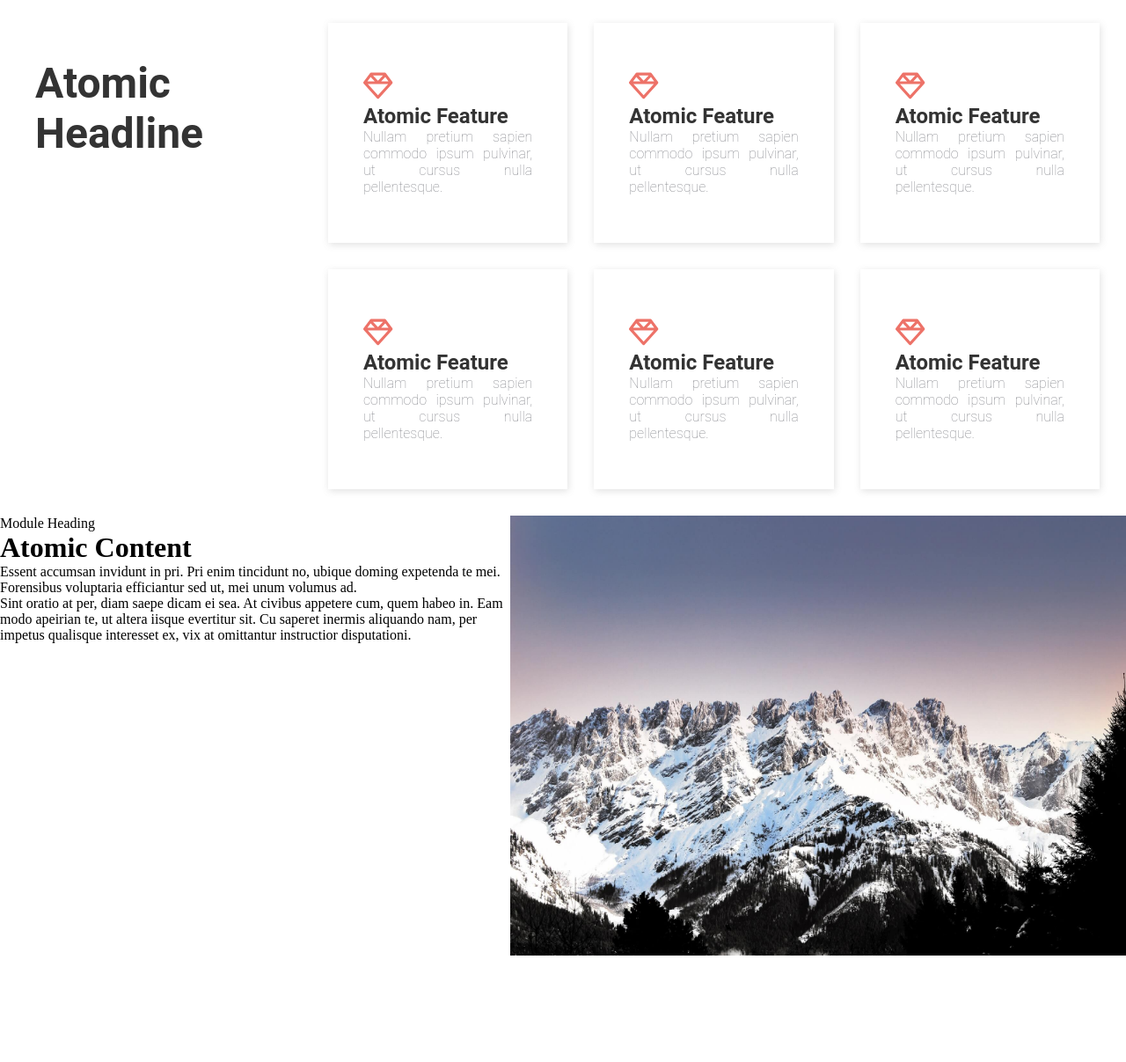
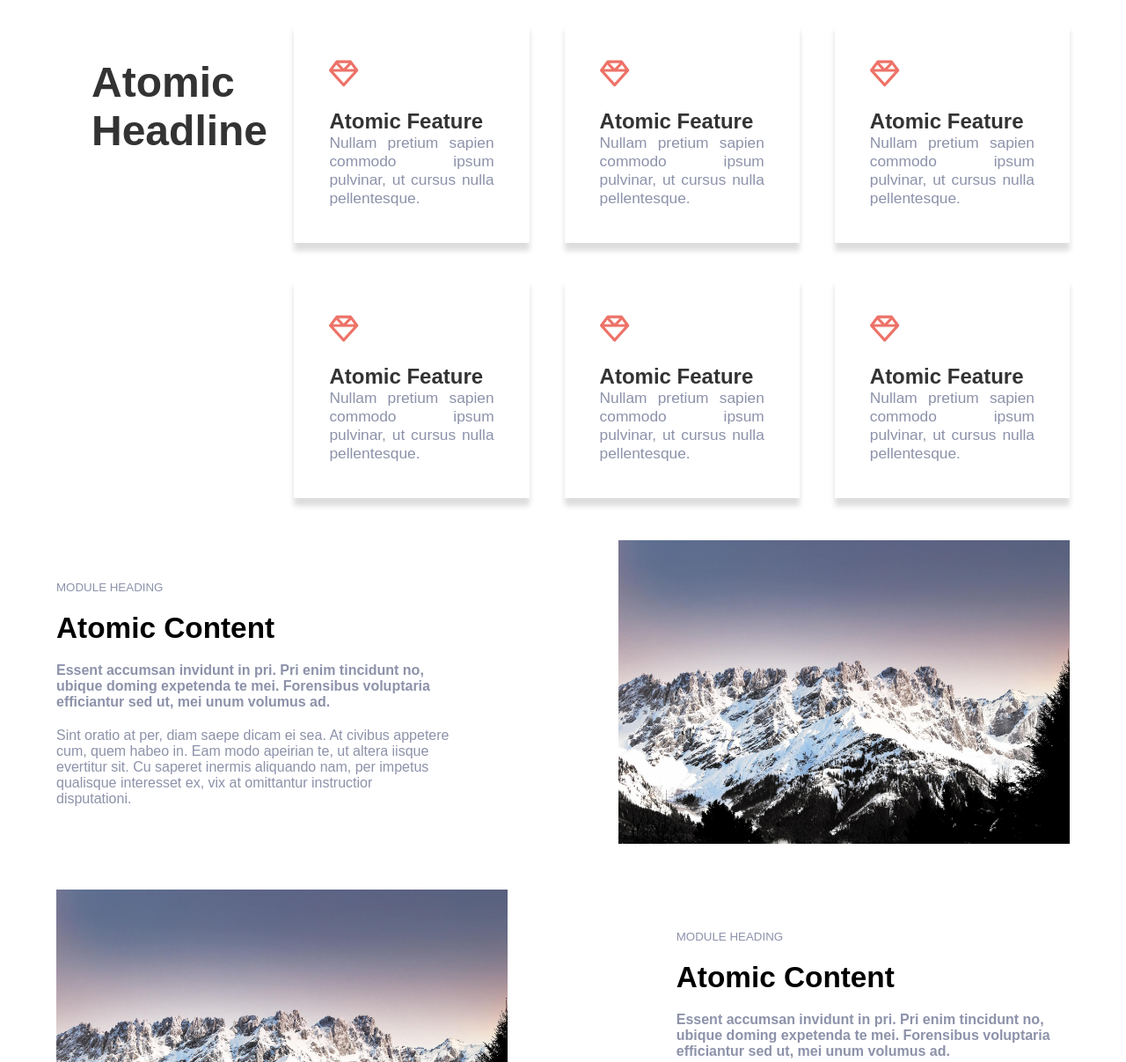
Before and after one commit to greeshmarp/atomic-template, a plain HTML site: page index.html in a window 1280 px wide. Shown: the part 1140-2347 px from the top of the page at 88% size. Before the commit the page ends 2230 px from the top, so only its background shows below. Drawn offline with Linux system fonts and the light colour scheme.

Commit message:
left and right card done

```diff
--- a/assets/css/style.css
+++ b/assets/css/style.css
@@ -3,6 +3,7 @@
     margin: 0;
     padding: 0;
     box-sizing: border-box;
+    font-family: sans-serif;
 }
 
 :root{
@@ -191,20 +192,21 @@
     margin: 10px;
 
 }
+.layout{
 
+    padding: 5rem 4rem;
+}
 .features{
     display: grid;
-    grid-template-areas:
-    'hline f1 f2 f3' 'hline f4 f5 f6'
-    ;
+    grid-template-columns: 20% auto auto auto ;
     height: 100%;
-    margin-top: 80px;
+    gap : 2.5rem;
 
 
 }
 
 .features .hline{
-    grid-area: hline;
+    grid-row: 1 / 3;
     color: var(--theme-font1);
     font-family: Roboto;
     padding: 40px;
@@ -212,47 +214,20 @@
 }
 
 
-.features .f1, .f2, .f3, .f4, .f5, .f6{
+.features .card{
     display: flex;
     flex-direction: column;
-
-    justify-content: center;
+    column-gap: 10px;
     border: none;
-    width:auto;
     height: 250px;
     padding: 40px;
-    box-shadow: 1px 2px 8px 0 rgba(105, 104, 104, 0.2);
-    margin-right: 30px;
-    margin-bottom: 30px;
+    box-shadow: 0 9px 6px 0px rgb(221 221 221);
+    align-items: flex-start;
+    justify-content: space-between;
 
 }
 
-.features .f1{
-    grid-area: f1;
-}
 
-.features .f2{
-    grid-area: f2;
-
-}
-
-.features .f3{
-    grid-area: f3;
-
-}
-
-.features .f4{
-    grid-area: f4;
-}
-
-.features .f5{
-    grid-area: f5;
-}
-
-.features .f6{
-    grid-area: f6;
-
-}
 
 .gem{
     color: var(--theme-bg);
@@ -268,12 +243,42 @@
 }
 
 .context1{
-    color: #85868C;
-    font-family: Roboto;
+    color: var(--theme-fg);
+    font-family: sans-serif;
     font-weight: lighter;
     text-align: justify;
+    font-size: 13pt;
 }
 
 .module {
     display: flex;
 }
+
+.info-card{
+    margin: 3rem 0;
+    display: grid;
+    grid-template-columns: auto auto;
+    align-items: center;
+}
+
+.info-card .content{
+    width: 70%;
+    display: flex;
+    flex-direction: column;
+    row-gap: 20px;
+    color: var(--theme-fg);
+}
+
+.info-card .right-content{
+    margin-left: 30%;
+}
+.info-card .content h1{
+color: black;
+font-size: 25pt;
+}
+
+
+.info-card .media img{
+    height: auto;
+    width: 100%;
+}
--- a/index.html
+++ b/index.html
@@ -1,30 +1,31 @@
 <!DOCTYPE html>
 <html lang="en">
+  <head>
+    <meta charset="UTF-8" />
+    <meta name="viewport" content="width=device-width, initial-scale=1.0" />
+    <title>Document</title>
+    <link
+      rel="stylesheet"
+      href="https://cdnjs.cloudflare.com/ajax/libs/font-awesome/6.5.1/css/all.min.css"
+      integrity="sha512-DTOQO9RWCH3ppGqcWaEA1BIZOC6xxalwEsw9c2QQeAIftl+Vegovlnee1c9QX4TctnWMn13TZye+giMm8e2LwA=="
+      crossorigin="anonymous"
+      referrerpolicy="no-referrer"
+    />
 
-<head>
-    <meta charset="UTF-8">
-    <meta name="viewport" content="width=device-width, initial-scale=1.0">
-    <title>Document</title>
-    <link rel="stylesheet" href="https://cdnjs.cloudflare.com/ajax/libs/font-awesome/6.5.1/css/all.min.css"
-        integrity="sha512-DTOQO9RWCH3ppGqcWaEA1BIZOC6xxalwEsw9c2QQeAIftl+Vegovlnee1c9QX4TctnWMn13TZye+giMm8e2LwA=="
-        crossorigin="anonymous" referrerpolicy="no-referrer" />
-
-
-    <link rel="stylesheet" href="./assets/css/style.css">
-
+    <link rel="stylesheet" href="./assets/css/style.css" />
   </head>
 
   <body>
     <div class="navcont">
       <div class="navbar">
         <div class="lsect">
-                <img src="https://demo.giantfocal.com/hubfs/GiantFocal_Marketplace/Atomic/logos/atomic-lite.svg"
-                    alt="logo">
-
+          <img
+            src="https://demo.giantfocal.com/hubfs/GiantFocal_Marketplace/Atomic/logos/atomic-lite.svg"
+            alt="logo"
+          />
         </div>
 
         <div class="msect">
-
           <div class="menu active">
             <a href="">Main Pages</a>
           </div>
@@ -37,7 +38,6 @@
           <div class="menu">
             <a href="">System</a>
           </div>
-
         </div>
 
         <div class="rsect">
@@ -50,7 +50,10 @@
       <div class="call-to-action">
         <h1>|</h1>
         <h1 class="title">Atomic Lite - Home</h1>
-            <p>Lorem ipsum dolor sit amet, consectetur adipiscing elit. In in mi at felis mattis suscipit at in justo. Ut varius tristique faucibus.</p>
+        <p>
+          Lorem ipsum dolor sit amet, consectetur adipiscing elit. In in mi at
+          felis mattis suscipit at in justo. Ut varius tristique faucibus.
+        </p>
         <button class="btn">Call to action</button>
 
         <h1>|</h1>
@@ -66,16 +69,15 @@
             </div>
             <div class="info">
               <div class="header">
-
                 <h1>title</h1>
                 <p>sub title</p>
               </div>
               <div class="context">
                 <p>
-                                    Excepteur sint occaecat cupidatat non proident, sunt in culpa qui officia deserunt mollit anim id est laborum.
+                  Excepteur sint occaecat cupidatat non proident, sunt in culpa
+                  qui officia deserunt mollit anim id est laborum.
                 </p>
               </div>
-
             </div>
           </div>
         </div>
@@ -86,16 +88,15 @@
             </div>
             <div class="info">
               <div class="header">
-
                 <h1>title</h1>
                 <p>sub title</p>
               </div>
               <div class="context">
                 <p>
-                                    Excepteur sint occaecat cupidatat non proident, sunt in culpa qui officia deserunt mollit anim id est laborum.
+                  Excepteur sint occaecat cupidatat non proident, sunt in culpa
+                  qui officia deserunt mollit anim id est laborum.
                 </p>
               </div>
-
             </div>
           </div>
         </div>
@@ -107,129 +108,187 @@
             </div>
             <div class="info">
               <div class="header">
-
                 <h1>title</h1>
                 <p>sub title</p>
               </div>
               <div class="context">
                 <p>
-                                    Excepteur sint occaecat cupidatat non proident, sunt in culpa qui officia deserunt mollit anim id est laborum.
+                  Excepteur sint occaecat cupidatat non proident, sunt in culpa
+                  qui officia deserunt mollit anim id est laborum.
                 </p>
               </div>
-
             </div>
           </div>
+        </div>
+      </div>
+    </div>
+
+
+    <div class="layout">
+
+        <div class="features">
+          <div class="hline">
+            <h1>Atomic Headline</h1>
+          </div>
+
+          <div class="card">
+            <div class="gem">
+              <i class="fa-regular fa-gem"></i>
+            </div>
+            <div class="feat">
+              <div class="header1">
+                <h2>Atomic Feature</h2>
+              </div>
+              <div class="context1">
+                <p>
+                  Nullam pretium sapien commodo ipsum pulvinar, ut cursus nulla
+                  pellentesque.
+                </p>
+              </div>
+            </div>
+          </div>
+
+          <div class="card">
+            <div class="gem">
+              <i class="fa-regular fa-gem"></i>
+            </div>
+            <div class="feat">
+              <div class="header1">
+                <h2>Atomic Feature</h2>
+              </div>
+              <div class="context1">
+                <p>
+                  Nullam pretium sapien commodo ipsum pulvinar, ut cursus nulla
+                  pellentesque.
+                </p>
+              </div>
+            </div>
+          </div>
+
+          <div class="card">
+            <div class="gem">
+              <i class="fa-regular fa-gem"></i>
+            </div>
+            <div class="feat">
+              <div class="header1">
+                <h2>Atomic Feature</h2>
+              </div>
+              <div class="context1">
+                <p>
+                  Nullam pretium sapien commodo ipsum pulvinar, ut cursus nulla
+                  pellentesque.
+                </p>
+              </div>
+            </div>
+          </div>
+
+          <div class="card">
+            <div class="gem">
+              <i class="fa-regular fa-gem"></i>
+            </div>
+            <div class="feat">
+              <div class="header1">
+                <h2>Atomic Feature</h2>
+              </div>
+              <div class="context1">
+                <p>
+                  Nullam pretium sapien commodo ipsum pulvinar, ut cursus nulla
+                  pellentesque.
+                </p>
+              </div>
+            </div>
+          </div>
+
+          <div class="card">
+            <div class="gem">
+              <i class="fa-regular fa-gem"></i>
+            </div>
+            <div class="feat">
+              <div class="header1">
+                <h2>Atomic Feature</h2>
+              </div>
+              <div class="context1">
+                <p>
+                  Nullam pretium sapien commodo ipsum pulvinar, ut cursus nulla
+                  pellentesque.
+                </p>
+              </div>
+            </div>
+          </div>
+
+          <div class="card">
+            <div class="gem">
+              <i class="fa-regular fa-gem"></i>
+            </div>
+            <div class="feat">
+              <div class="header1">
+                <h2>Atomic Feature</h2>
+              </div>
+              <div class="context1">
+                <p>
+                  Nullam pretium sapien commodo ipsum pulvinar, ut cursus nulla
+                  pellentesque.
+                </p>
+              </div>
+            </div>
+          </div>
+        </div>
+        <!-- left card view -->
+        <div class="info-card">
+          <div class="content">
+            <small>MODULE HEADING</small>
+            <h1>Atomic Content</h1>
+
+            <h4>
+              Essent accumsan invidunt in pri. Pri enim tincidunt no, ubique doming
+              expetenda te mei. Forensibus voluptaria efficiantur sed ut, mei unum
+              volumus ad.
+            </h4>
+
+            <p>
+              Sint oratio at per, diam saepe dicam ei sea. At civibus appetere cum,
+              quem habeo in. Eam modo apeirian te, ut altera iisque evertitur sit.
+              Cu saperet inermis aliquando nam, per impetus qualisque interesset ex,
+              vix at omittantur instructior disputationi.
+            </p>
+          </div>
+          <div class="media">
+            <img src="./assets/images/atomic-img-02.jpg" alt="" />
+          </div>
+        </div>
+        <!-- right  card view -->
+
+        <div class="info-card">
+            <div class="media">
+                <img src="./assets/images/atomic-img-02.jpg" alt="" />
+              </div>
+            <div class="content right-content">
+              <small>MODULE HEADING</small>
+              <h1>Atomic Content</h1>
+
+              <h4>
+                Essent accumsan invidunt in pri. Pri enim tincidunt no, ubique doming
+                expetenda te mei. Forensibus voluptaria efficiantur sed ut, mei unum
+                volumus ad.
+              </h4>
+
+              <p>
+                Sint oratio at per, diam saepe dicam ei sea. At civibus appetere cum,
+                quem habeo in. Eam modo apeirian te, ut altera iisque evertitur sit.
+                Cu saperet inermis aliquando nam, per impetus qualisque interesset ex,
+                vix at omittantur instructior disputationi.
+              </p>
             </div>
 
           </div>
     </div>
 
 
-    <div class="features">
-        <div class="hline">
-            <h1>Atomic Headline</h1>
-        </div>
-
-        <div class="f1">
-            <div class="gem">
-            <i class="fa-regular fa-gem"></i></div>
-            <div class="feat">
-            <div class="header1">
-            <h2>Atomic Feature</h2>
-            </div>
-            <div class="context1">
-            <p>Nullam pretium sapien commodo ipsum pulvinar, ut cursus nulla pellentesque.</p>
-        </div>
-        </div>
-        </div>
-
-        <div class="f2">
-            <div class="gem">
-                <i class="fa-regular fa-gem"></i></div>
-                <div class="feat">
-                <div class="header1">
-                <h2>Atomic Feature</h2>
-                </div>
-                <div class="context1">
-                <p>Nullam pretium sapien commodo ipsum pulvinar, ut cursus nulla pellentesque.</p>
-            </div>
-            </div>
-        </div>
-
-        <div class="f3">
-            <div class="gem">
-                <i class="fa-regular fa-gem"></i></div>
-                <div class="feat">
-                <div class="header1">
-                <h2>Atomic Feature</h2>
-                </div>
-                <div class="context1">
-                <p>Nullam pretium sapien commodo ipsum pulvinar, ut cursus nulla pellentesque.</p>
-            </div>
-            </div>
-        </div>
-
-        <div class="f4">
-            <div class="gem">
-                <i class="fa-regular fa-gem"></i></div>
-                <div class="feat">
-                <div class="header1">
-                <h2>Atomic Feature</h2>
-                </div>
-                <div class="context1">
-                <p>Nullam pretium sapien commodo ipsum pulvinar, ut cursus nulla pellentesque.</p>
-            </div>
-            </div>
-        </div>
-
-        <div class="f5">
-            <div class="gem">
-                <i class="fa-regular fa-gem"></i></div>
-                <div class="feat">
-                <div class="header1">
-                <h2>Atomic Feature</h2>
-                </div>
-                <div class="context1">
-                <p>Nullam pretium sapien commodo ipsum pulvinar, ut cursus nulla pellentesque.</p>
-            </div>
-            </div>
-        </div>
-
-        <div class="f6">
-            <div class="gem">
-                <i class="fa-regular fa-gem"></i></div>
-                <div class="feat">
-                <div class="header1">
-                <h2>Atomic Feature</h2>
-                </div>
-                <div class="context1">
-                <p>Nullam pretium sapien commodo ipsum pulvinar, ut cursus nulla pellentesque.</p>
-            </div>
-            </div>
-        </div>
-
-    </div>
-
-    <div class="module">
-        <div class="atom_cont">
-            <p>Module Heading</p>
-            <h1>Atomic Content</h1>
-            <p>Essent accumsan invidunt in pri. Pri enim tincidunt no, ubique doming expetenda te mei.
-                Forensibus voluptaria efficiantur sed ut, mei unum volumus ad.</p>
-            <p>Sint oratio at per, diam saepe dicam ei sea. At civibus appetere cum, quem habeo in. Eam modo apeirian te, ut altera iisque evertitur sit.
-                 Cu saperet inermis aliquando nam, per impetus qualisque interesset ex, vix at omittantur instructior disputationi.</p>
-
-        </div>
-
-        <div class="pic">
-            <img src="./assets/images/atomic-img-02.jpg" alt="pic1" width="700px" height="500px">
-        </div>
-    </div>
-
-    <script src="https://cdnjs.cloudflare.com/ajax/libs/font-awesome/6.5.1/js/all.min.js"
+    <script
+      src="https://cdnjs.cloudflare.com/ajax/libs/font-awesome/6.5.1/js/all.min.js"
       integrity="sha512-GWzVrcGlo0TxTRvz9ttioyYJ+Wwk9Ck0G81D+eO63BaqHaJ3YZX9wuqjwgfcV/MrB2PhaVX9DkYVhbFpStnqpQ=="
-        crossorigin="anonymous" referrerpolicy="no-referrer"></script>
-
+      crossorigin="anonymous"
+      referrerpolicy="no-referrer"
+    ></script>
   </body>
-
 </html>
```
Lines whose indentation alone changed are shown as unchanged.
